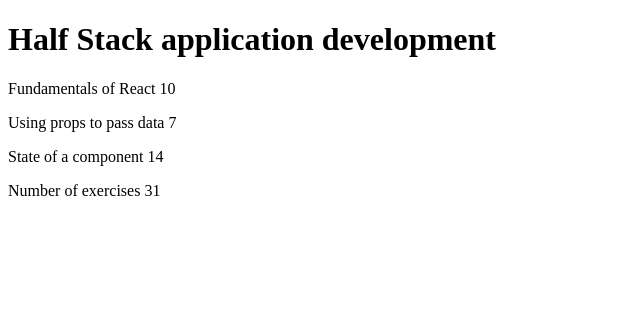
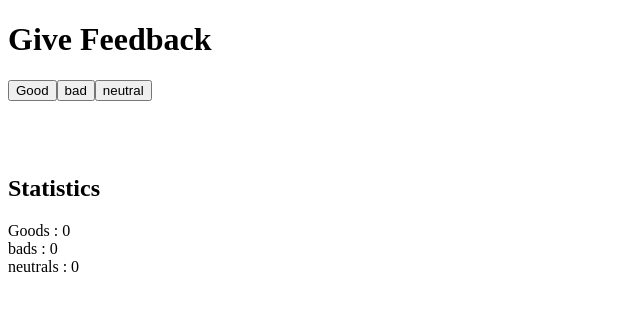
Before and after one commit to Mo-Fatah/fullstackopen, a React (Create React App) app in the folder part1/: page / in a window 1280 px wide. Shown: the top 310 px of the page, without its empty margins (0-640 px from the left). Built offline with nearby package versions, Linux system fonts and the light colour scheme.

Commit message:
finished exc. 1.6

```diff
--- a/part1/src/App.js
+++ b/part1/src/App.js
@@ -1,59 +1,38 @@
-import React from 'react'
+import React, { useState } from 'react'
+
+const Button = ({action , text}) =>{
+    return(
+      <button onClick = {action}>{text}</button>
+    )
+}
+
+const Display = ({number , text}) => <div>{text}s : {number}</div>
 
 const App = () => {
+  const [good , setGood] = useState(0);
+  const [bad , setBad] = useState(0);
+  const [neutral, setNeutral] = useState(0);
 
-  const course = {
+  const goodClicked = () => setGood(good +1)
+  const badClicked = () => setBad(bad +1 )
+  const neutralClicked = () => setNeutral(neutral+1)
 
-    name : 'Half Stack application development',
 
-    parts : [
-   {
-    name : 'Fundamentals of React',
-    exercises : 10
-   },
-   {
-    name : 'Using props to pass data',
-    exercises :7
-   },
-   {
-    name :'State of a component',
-    exercises :14
-   }
-  ]
-}
-    return (
+
+
+  return(
     <div>
-      <Header name={course}/>
-      <Content course ={course}/>
-      <Total course={course}/>
+      <h1>Give Feedback</h1>
+      <Button action = {goodClicked} text = 'Good' />
+      <Button action = {badClicked} text = 'bad' />
+      <Button action = {neutralClicked} text = 'neutral' />
+      <br/><br/><br/><br/>
+      <h2>Statistics</h2>
+      <Display number = {good} text = 'Good'/>
+      <Display number = {bad} text = 'bad'/>
+      <Display number = {neutral} text = 'neutral'/>
     </div>
   )
 }
 
-const Header = (props) =>{
-  return(
-    <h1>
-      {props.name.name}
-    </h1>
-  )
-}
-const Content = (props) => {
-  return(
-    <div>
-      <p>{props.course.parts[0].name}  {props.course.parts[0].exercises}</p>
-      <p>{props.course.parts[1].name}  {props.course.parts[1].exercises}</p>
-      <p>{props.course.parts[2].name}  {props.course.parts[2].exercises}</p>
-    </div>
-  )
-}
-const Total = (props) => {
-
-    return(
-      <div>
-        <p>Number of exercises {props.course.parts[0].exercises +
-        props.course.parts[1].exercises + props.course.parts[2].exercises}</p>
-      </div>
-    )
-}
-
 export default App
```
